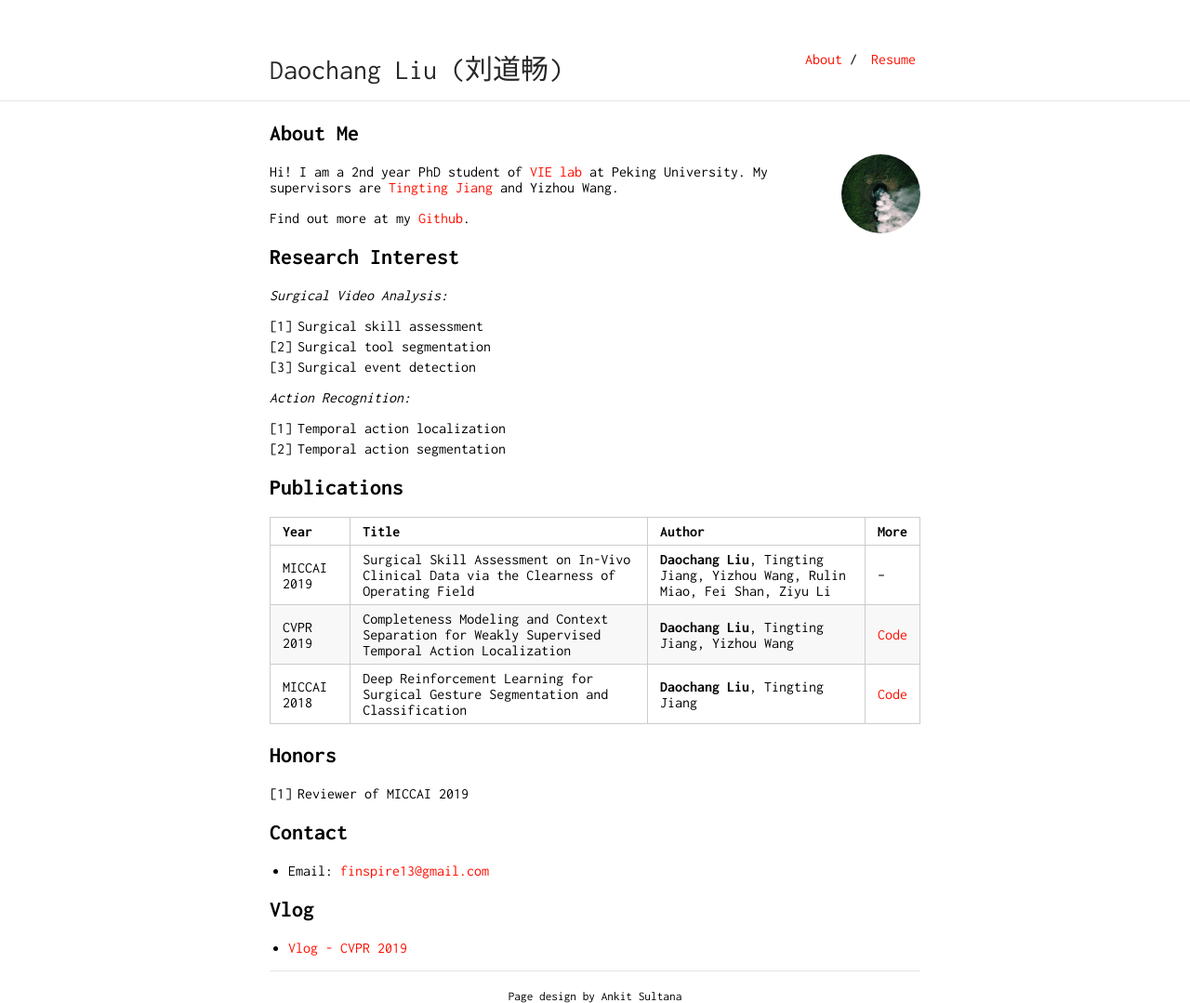
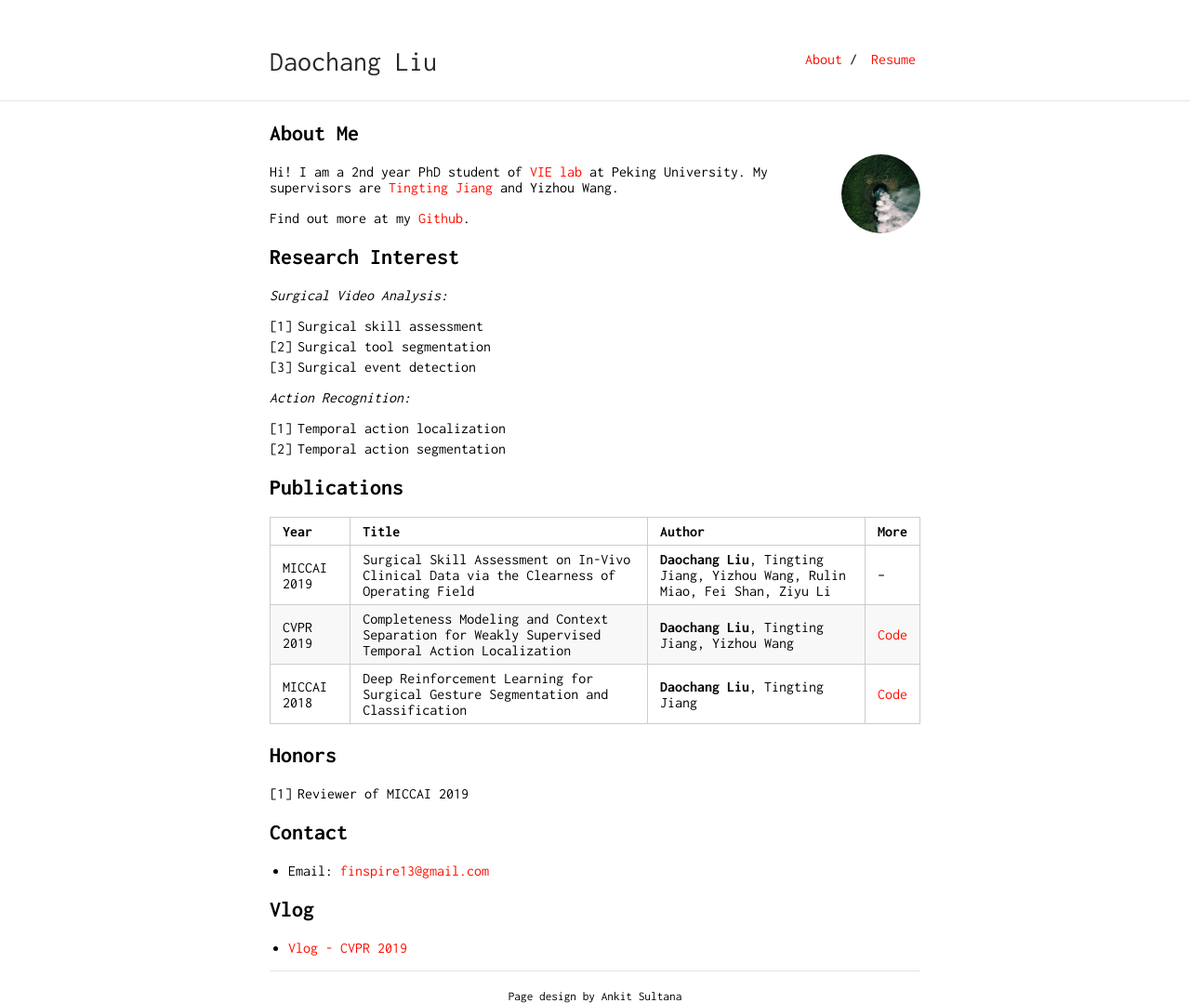
Before and after one commit to Finspire13/Finspire13.github.io, a Jekyll site: the page built from index.md, in a window 1280 px wide. Shown: the whole page at 93% size. Built offline with Jekyll 4.4.1, drawn with Linux system fonts in a browser that asks for light colours; our own code applies the rules of GitHub Pages for plain Markdown files.

Commit message:
Update _config.yml

```diff
--- a/_config.yml
+++ b/_config.yml
@@ -13,7 +13,7 @@
 # you will see them accessed via {{ site.title }}, {{ site.email }}, and so on.
 # You can create any custom variable you would like, and they will be accessible
 # in the templates via {{ site.myvariable }}.
-title: Daochang Liu (刘道畅)
+title: Daochang Liu
 #email: finspire13@gmail.com
 description: >- # this means to ignore newlines until "baseurl:"
   My name is Daochang Liu.
```
